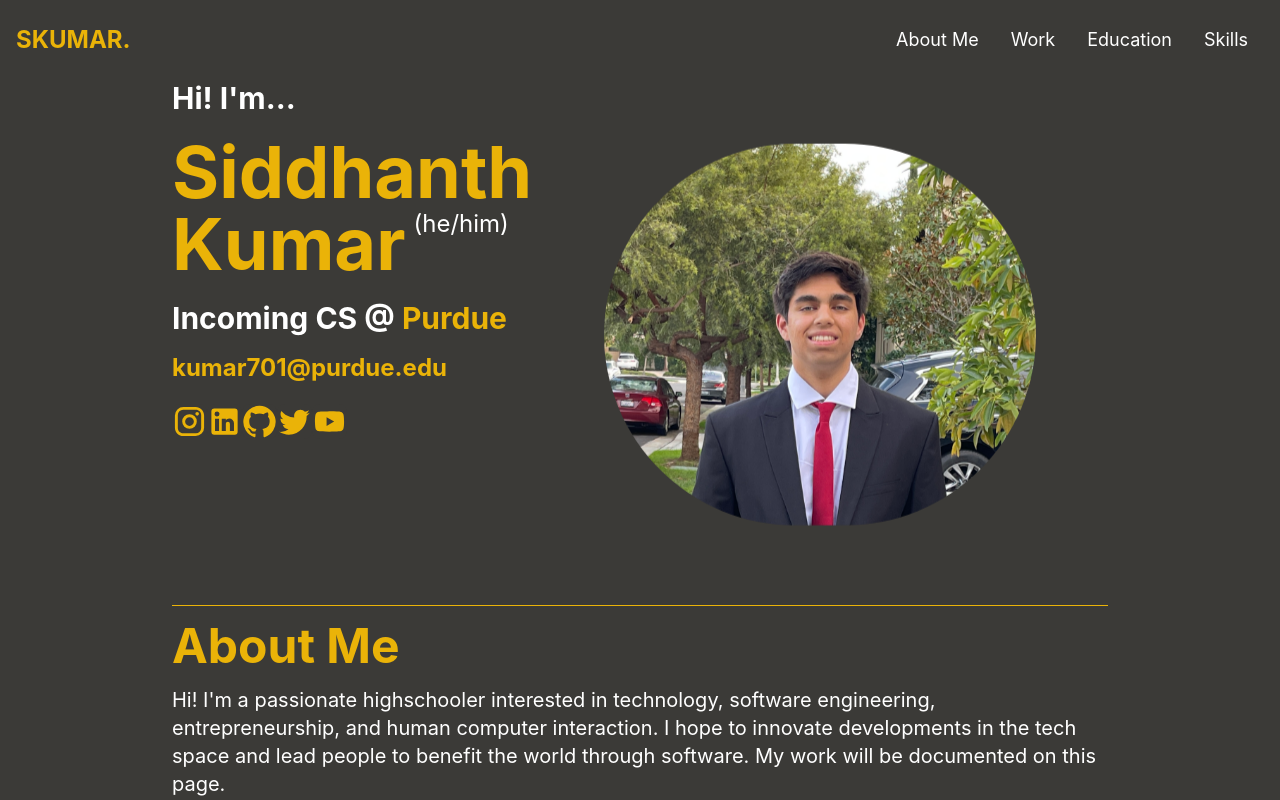
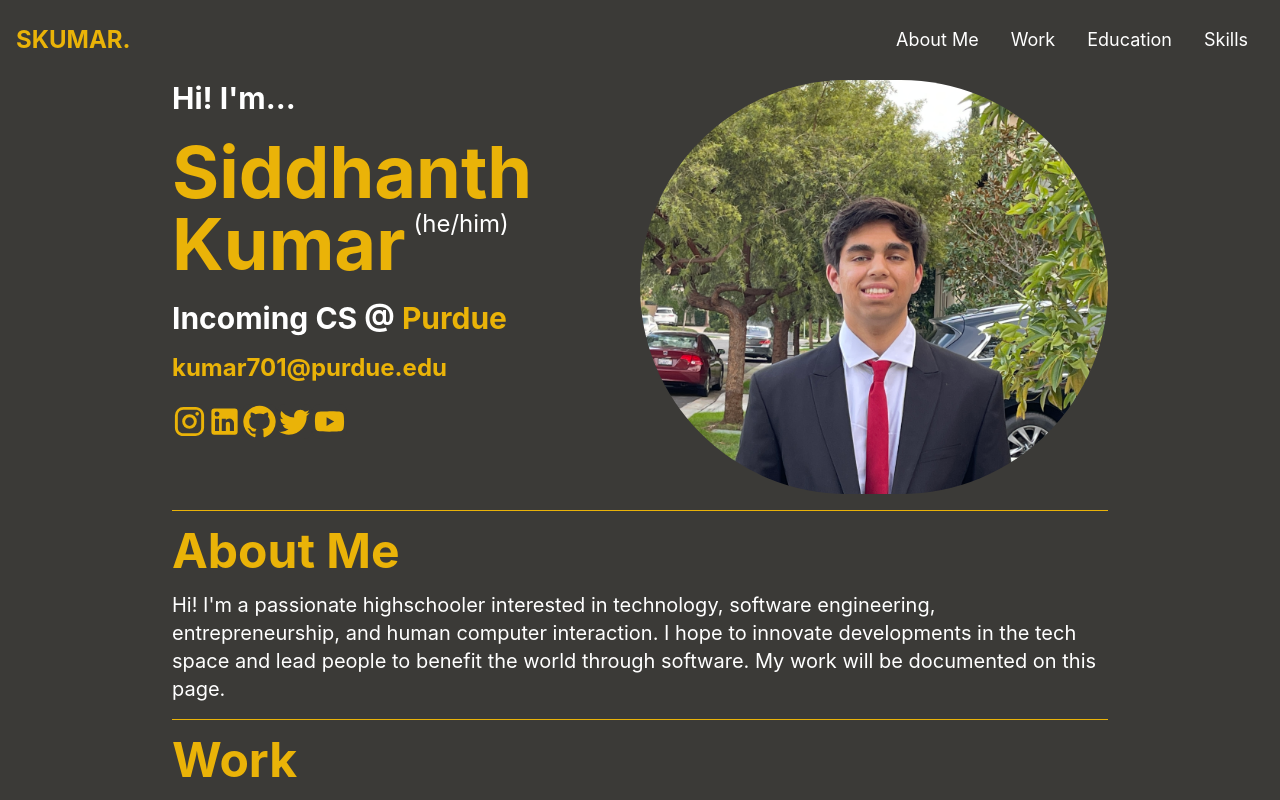
Before and after one commit to sidgithub780/portfolio, a React (Create React App) app: page / in a window 1280 px wide. Shown: the top 800 px of the page. Built offline with nearby package versions, Linux system fonts and the light colour scheme.

Commit message:
fixed image scrolling and size

```diff
--- a/src/components/Intro.js
+++ b/src/components/Intro.js
@@ -24,7 +24,7 @@ const variants = {
 
 export default function Intro() {
   return (
-    <div className="flex flex-row0 mt-20 max-w-full">
+    <div className="flex flex-row0 mt-20 max-w-full justify-between">
       <div>
         <p className="text-white font-bold text-3xl">Hi! I'm... </p>
         <div className="flex mt-5 ">
@@ -92,11 +92,11 @@ export default function Intro() {
           </div>
         </div>
       </div>
-      <div>
+      <div className="w-1/2">
         <img
           src={prompPic}
           alt="picture of siddhanth kumar"
-          className="rounded-full object-cover scale-75"
+          className="rounded-full object-cover"
         />
       </div>
     </div>
```
